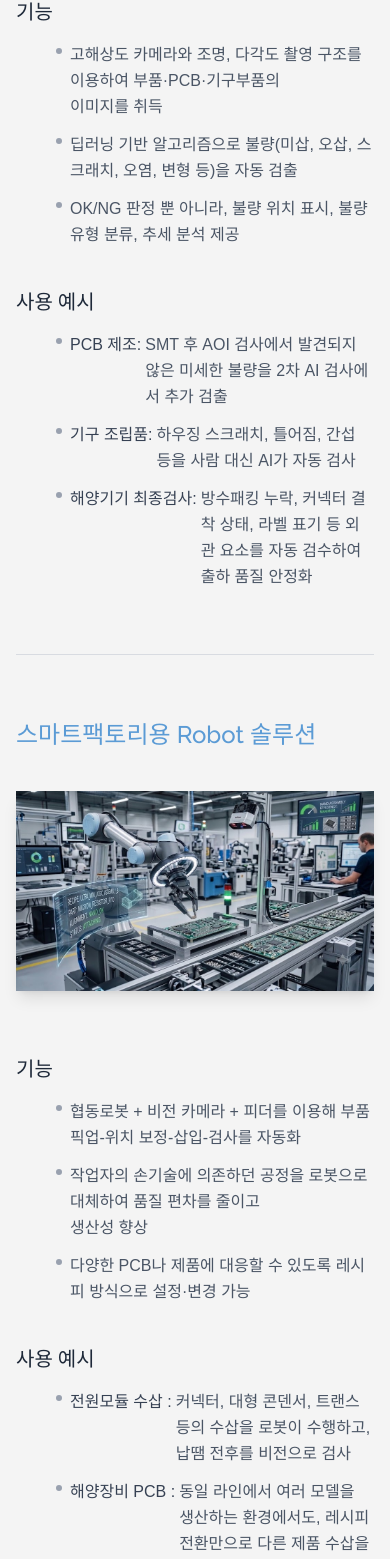
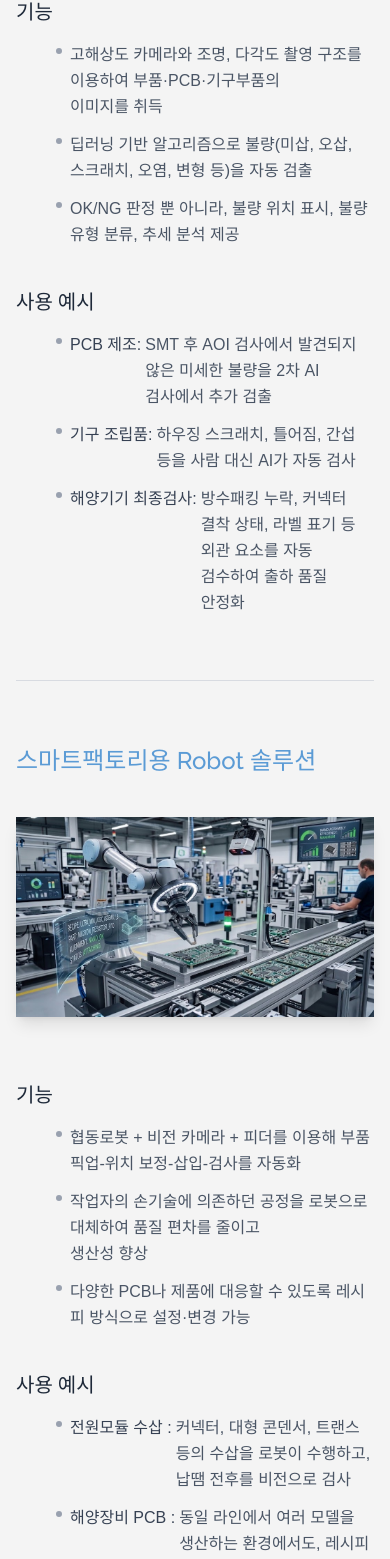
Before and after one commit to ramangiri/ecotronix, a Next.js app: page /en/ai-business in a window 390 px wide. Shown: the part 2015-3574 px from the top of the page. Built offline with nearby package versions, Linux system fonts and the light colour scheme.

Commit message:
Normalize AI product list text wrapping

```diff
--- a/components/ai-business/MainProductsSection.tsx
+++ b/components/ai-business/MainProductsSection.tsx
@@ -46,15 +46,15 @@ export function MainProductsSection() {
                                 <ul className="space-y-3 text-gray-600 font-light text-base md:text-lg leading-relaxed pl-10">
                                     <li className="flex items-start">
                                         <span className="mr-2 mt-1.5 w-1.5 h-1.5 rounded-full bg-gray-400 shrink-0"></span>
-                                        고해상도 카메라와 조명, 다각도 촬영 구조를 이용하여 부품·PCB·기구부품의 <br /> 이미지를 취득
+                                        <span className="text-wrap break-keep">고해상도 카메라와 조명, 다각도 촬영 구조를 이용하여 부품·PCB·기구부품의 <br /> 이미지를 취득</span>
                                     </li>
                                     <li className="flex items-start">
                                         <span className="mr-2 mt-1.5 w-1.5 h-1.5 rounded-full bg-gray-400 shrink-0"></span>
-                                        딥러닝 기반 알고리즘으로 불량(미삽, 오삽, 스크래치, 오염, 변형 등)을 자동 검출
+                                        <span className="text-wrap break-keep">딥러닝 기반 알고리즘으로 불량(미삽, 오삽, 스크래치, 오염, 변형 등)을 자동 검출</span>
                                     </li>
                                     <li className="flex items-start">
                                         <span className="mr-2 mt-1.5 w-1.5 h-1.5 rounded-full bg-gray-400 shrink-0"></span>
-                                        OK/NG 판정 뿐 아니라, 불량 위치 표시, 불량 유형 분류, 추세 분석 제공
+                                        <span className="text-wrap break-keep">OK/NG 판정 뿐 아니라, 불량 위치 표시, 불량 유형 분류, 추세 분석 제공</span>
                                     </li>
                                 </ul>
                             </div>
@@ -65,22 +65,18 @@ export function MainProductsSection() {
                                 <ul className="space-y-3 text-gray-600 font-light text-base md:text-lg leading-relaxed pl-10">
                                     <li className="flex items-start">
                                         <span className="mr-2 mt-1.5 w-1.5 h-1.5 rounded-full bg-gray-400 shrink-0"></span>
-
                                         <span className="font-medium text-gray-700 mr-1 whitespace-nowrap">PCB 제조:</span>
-                                            SMT 후 AOI 검사에서 발견되지 않은 미세한 불량을 2차 AI 검사에서 추가 검출
-
+                                        <span className="text-wrap break-keep">SMT 후 AOI 검사에서 발견되지 않은 미세한 불량을 2차 AI 검사에서 추가 검출</span>
                                     </li>
                                     <li className="flex items-start">
                                         <span className="mr-2 mt-1.5 w-1.5 h-1.5 rounded-full bg-gray-400 shrink-0"></span>
-
                                         <span className="font-medium text-gray-700 mr-1 whitespace-nowrap">기구 조립품:</span>
-                                            하우징 스크래치, 틀어짐, 간섭 등을 사람 대신 AI가 자동 검사
-
+                                        <span className="text-wrap break-keep">하우징 스크래치, 틀어짐, 간섭 등을 사람 대신 AI가 자동 검사</span>
                                     </li>
                                     <li className="flex items-start">
                                         <span className="mr-2 mt-1.5 w-1.5 h-1.5 rounded-full bg-gray-400 shrink-0"></span>
                                         <span className="font-medium text-gray-700 mr-1 whitespace-nowrap">해양기기 최종검사:</span>
-                                            방수패킹 누락, 커넥터 결착 상태, 라벨 표기 등 외관 요소를 자동 검수하여 출하 품질 안정화
+                                        <span className="text-wrap break-keep">방수패킹 누락, 커넥터 결착 상태, 라벨 표기 등 외관 요소를 자동 검수하여 출하 품질 안정화</span>
 
                                     </li>
                                 </ul>
@@ -151,18 +147,18 @@ export function MainProductsSection() {
                             {/* Use Cases */}
                             <div>
                                 <h5 className="text-xl font-medium text-gray-800 mb-4">사용 예시</h5>
-                                <p className="text-gray-600 font-light text-base md:text-lg leading-relaxed break-keep">
                                 <ul className="space-y-3 text-gray-600 font-light text-base md:text-lg leading-relaxed pl-10">
                                     <li className="flex items-start">
                                         <span className="mr-2 mt-1.5 w-1.5 h-1.5 rounded-full bg-gray-400 shrink-0"></span>
-                                            <span className="font-medium text-gray-700 mr-1 whitespace-nowrap">전원모듈 수삽 :</span> 커넥터, 대형 콘덴서, 트랜스 등의 수삽을 로봇이 수행하고,납땜 전후를 비전으로 검사
+                                        <span className="font-medium text-gray-700 mr-1 whitespace-nowrap">전원모듈 수삽 :</span>
+                                        <span className="text-wrap break-keep">커넥터, 대형 콘덴서, 트랜스 등의 수삽을 로봇이 수행하고,납땜 전후를 비전으로 검사</span>
                                     </li>
                                     <li className="flex items-start">
                                         <span className="mr-2 mt-1.5 w-1.5 h-1.5 rounded-full bg-gray-400 shrink-0"></span>
-                                            <span className="font-medium text-gray-700 mr-1 whitespace-nowrap">해양장비 PCB :</span> 동일 라인에서 여러 모델을 생산하는 환경에서도, 레시피 전환만으로 다른 제품 수삽을 자동 처리
+                                        <span className="font-medium text-gray-700 mr-1 whitespace-nowrap">해양장비 PCB :</span>
+                                        <span className="text-wrap break-keep">동일 라인에서 여러 모델을 생산하는 환경에서도, 레시피 전환만으로 다른 제품 수삽을 자동 처리</span>
                                     </li>
                                 </ul>
-                                </p>
                             </div>
                         </div>
                     </motion.div>
```
Lines whose indentation alone changed are shown as unchanged.
